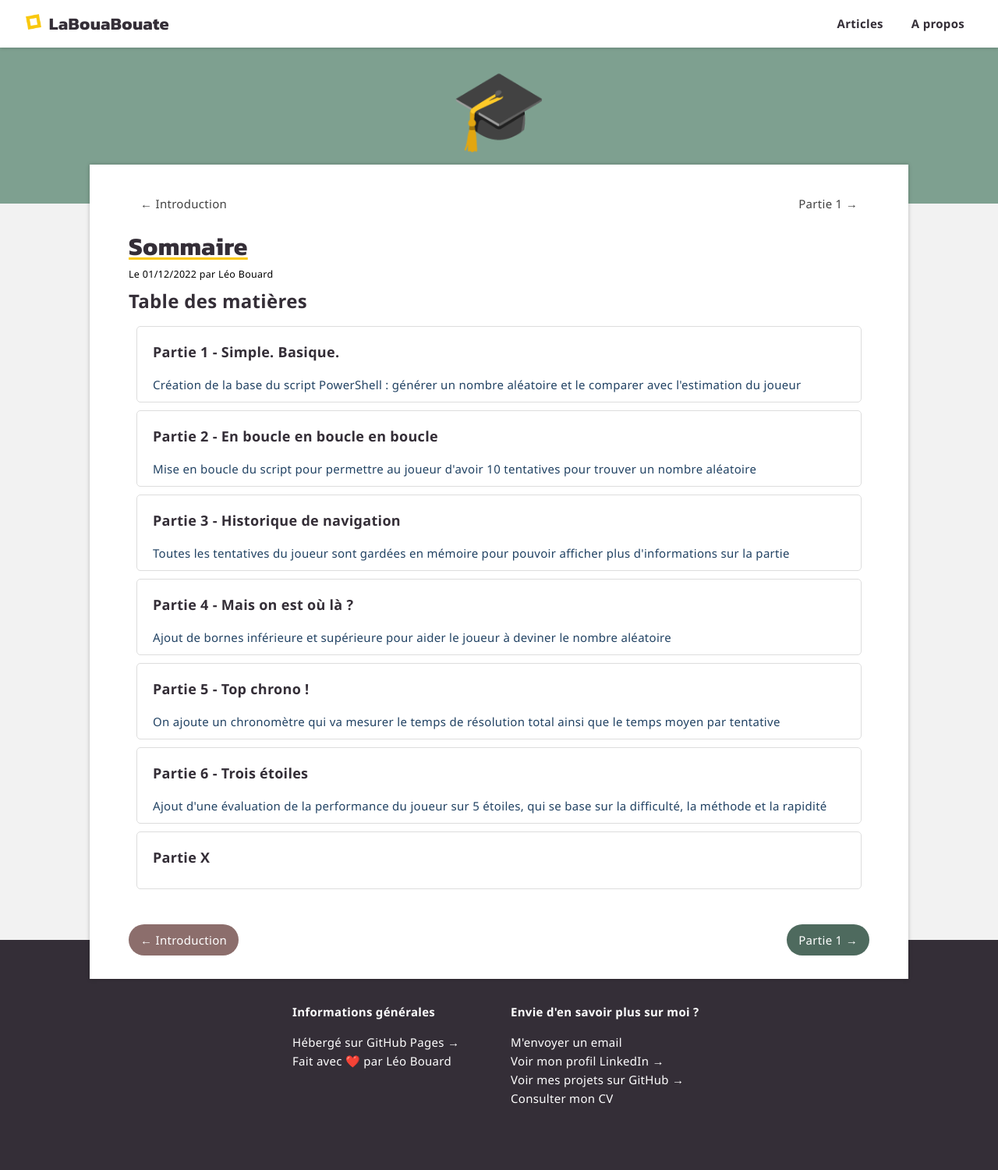
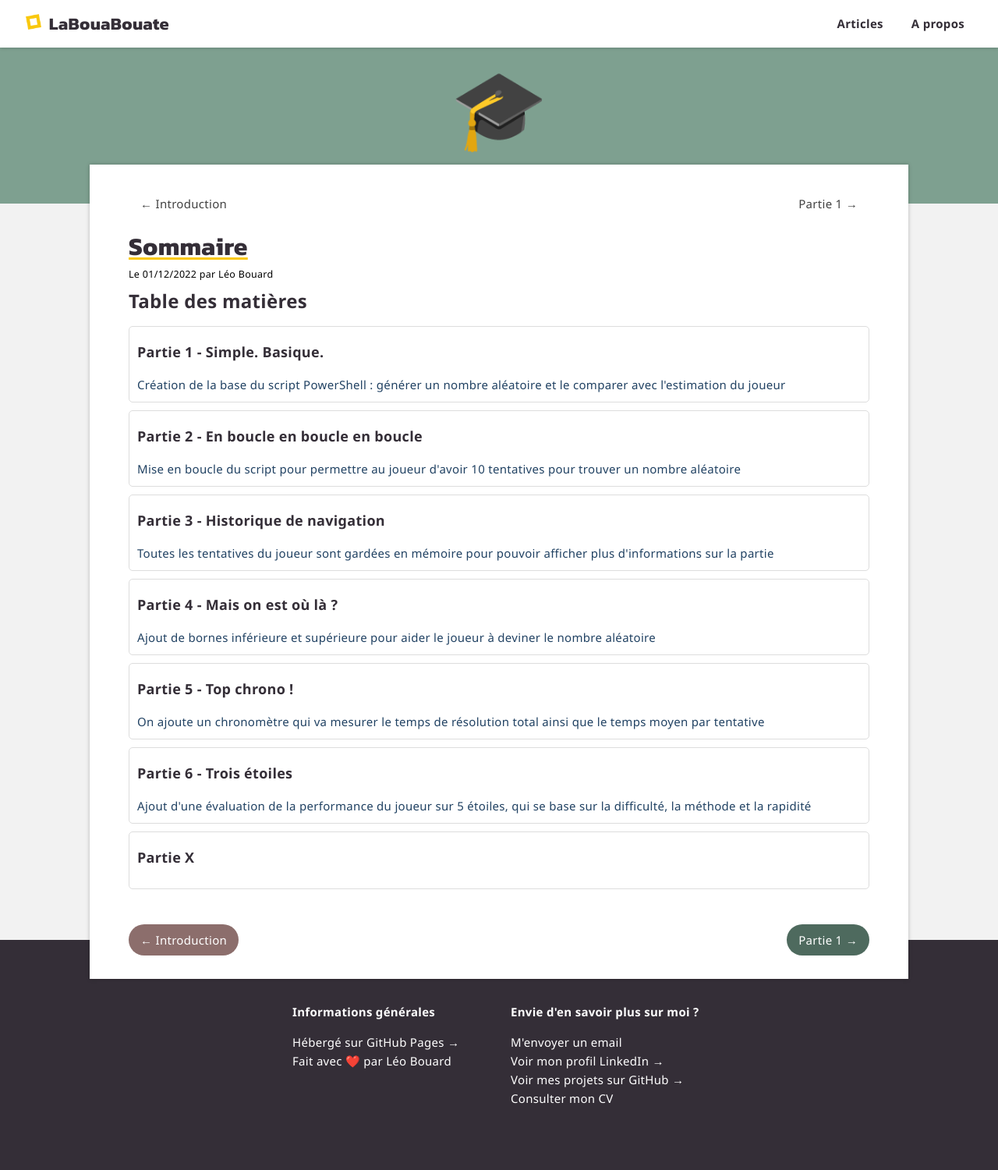
Before and after one commit to leobouard/leobouard.github.io, a Jekyll site: the page built from _posts/2022-12-01-cours-pratique-powershell-sommaire.md, in a window 1280 px wide. Shown: the whole page at 78% size. Built offline with Jekyll 4.4.1, drawn with Linux system fonts in a browser that asks for light colours; some web fonts are replaced.

Commit message:
Update posts.scss

```diff
--- a/assets/css/posts.scss
+++ b/assets/css/posts.scss
@@ -107,8 +107,8 @@ article:hover {
 .div_summary > a {
     background: #fff;
     display: block;
-    padding: 10px 20px;
-    margin: 10px;
+    padding: 10px;
+    margin: 10px 0px;
     border-radius: 5px;
     border: 1px solid #ddd;
     font-weight: 400;
```
